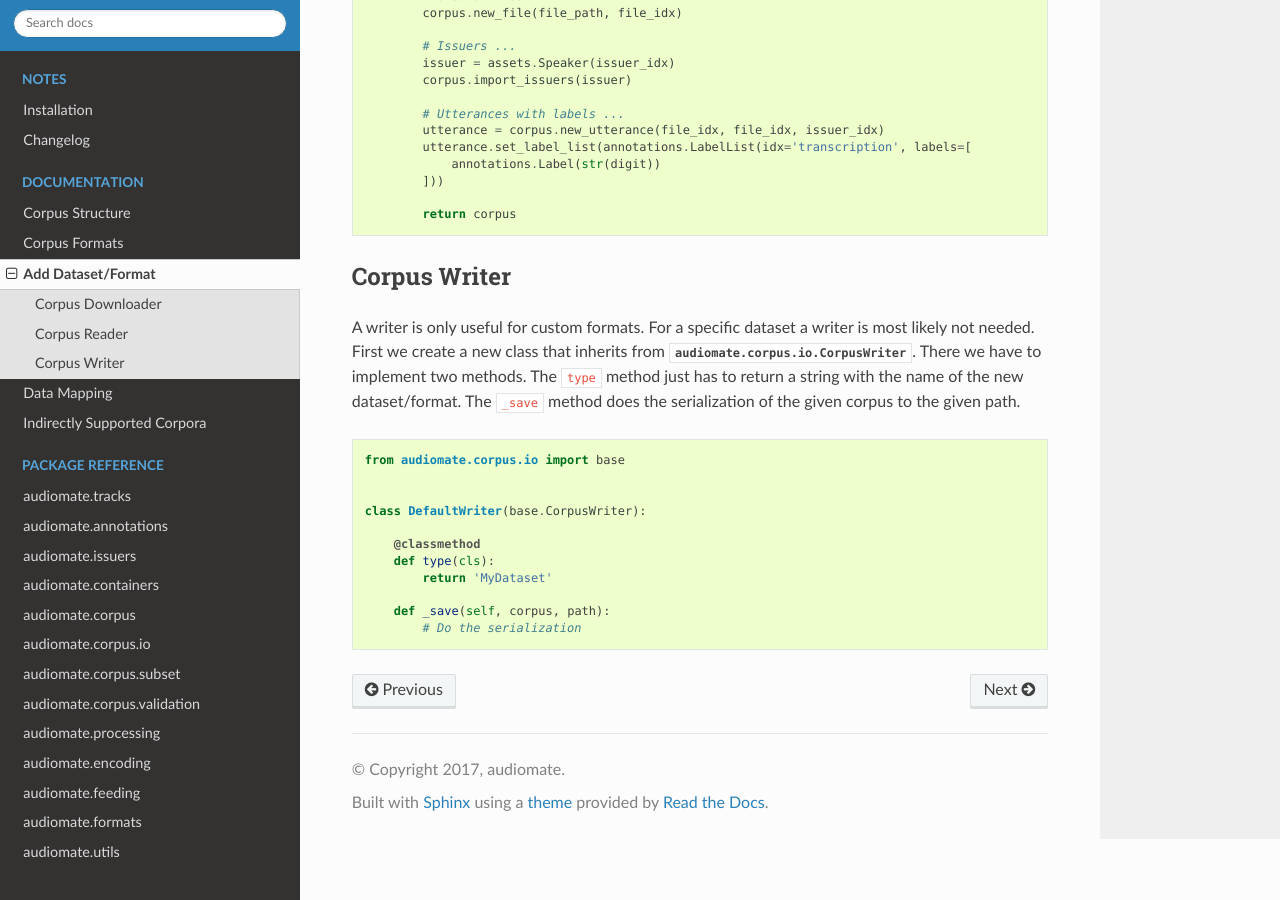
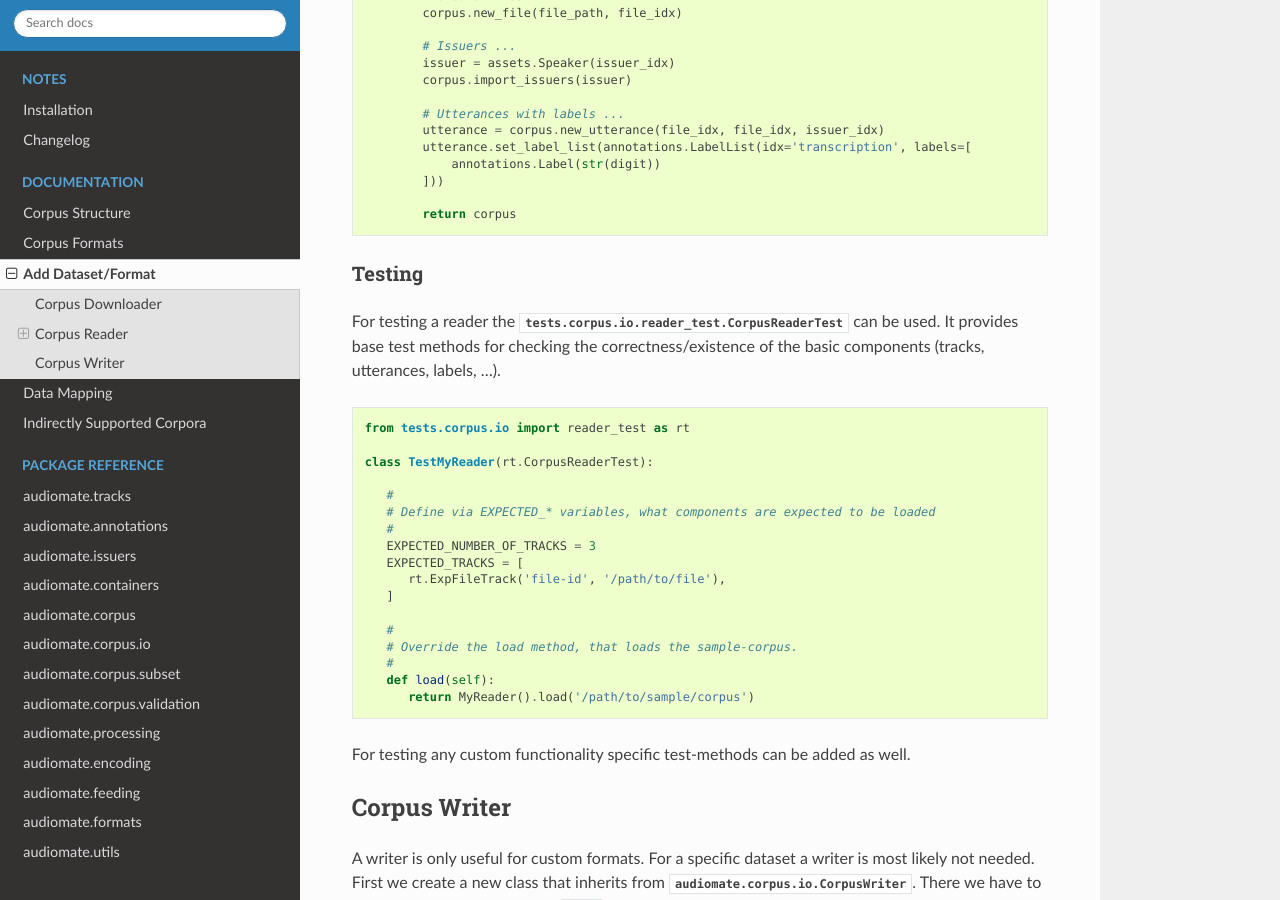
Before and after one commit to ynop/audiomate, a Sphinx documentation site: the page built from docs/documentation/new_dataset_format.rst, in a window 1280 px wide and 900 px high, scrolled down 1448 px. Built offline with Sphinx 7.4.7 and the Read the Docs theme 2.0.0, drawn with Linux system fonts in a browser that asks for light colours.

Commit message:
Update docs for adding new reader

```diff
--- a/docs/documentation/new_dataset_format.rst
+++ b/docs/documentation/new_dataset_format.rst
@@ -32,9 +32,6 @@
 
         def _download(self, target_path):
             # Download the data to target_path
-
-
-
 
 
 Corpus Reader
@@ -83,7 +80,33 @@
 
             return corpus
 
+Testing
+^^^^^^^
+For testing a reader the :class:`tests.corpus.io.reader_test.CorpusReaderTest` can be used.
+It provides base test methods for checking the correctness/existence of the basic components (tracks, utterances, labels, ...).
 
+.. code-block:: python
+
+   from tests.corpus.io import reader_test as rt
+
+   class TestMyReader(rt.CorpusReaderTest):
+
+      #
+      # Define via EXPECTED_* variables, what components are expected to be loaded
+      #
+      EXPECTED_NUMBER_OF_TRACKS = 3
+      EXPECTED_TRACKS = [
+         rt.ExpFileTrack('file-id', '/path/to/file'),
+      ]
+
+      #
+      # Override the load method, that loads the sample-corpus.
+      #
+      def load(self):
+         return MyReader().load('/path/to/sample/corpus')
+
+
+For testing any custom functionality specific test-methods can be added as well.
 
 Corpus Writer
 -------------
```
